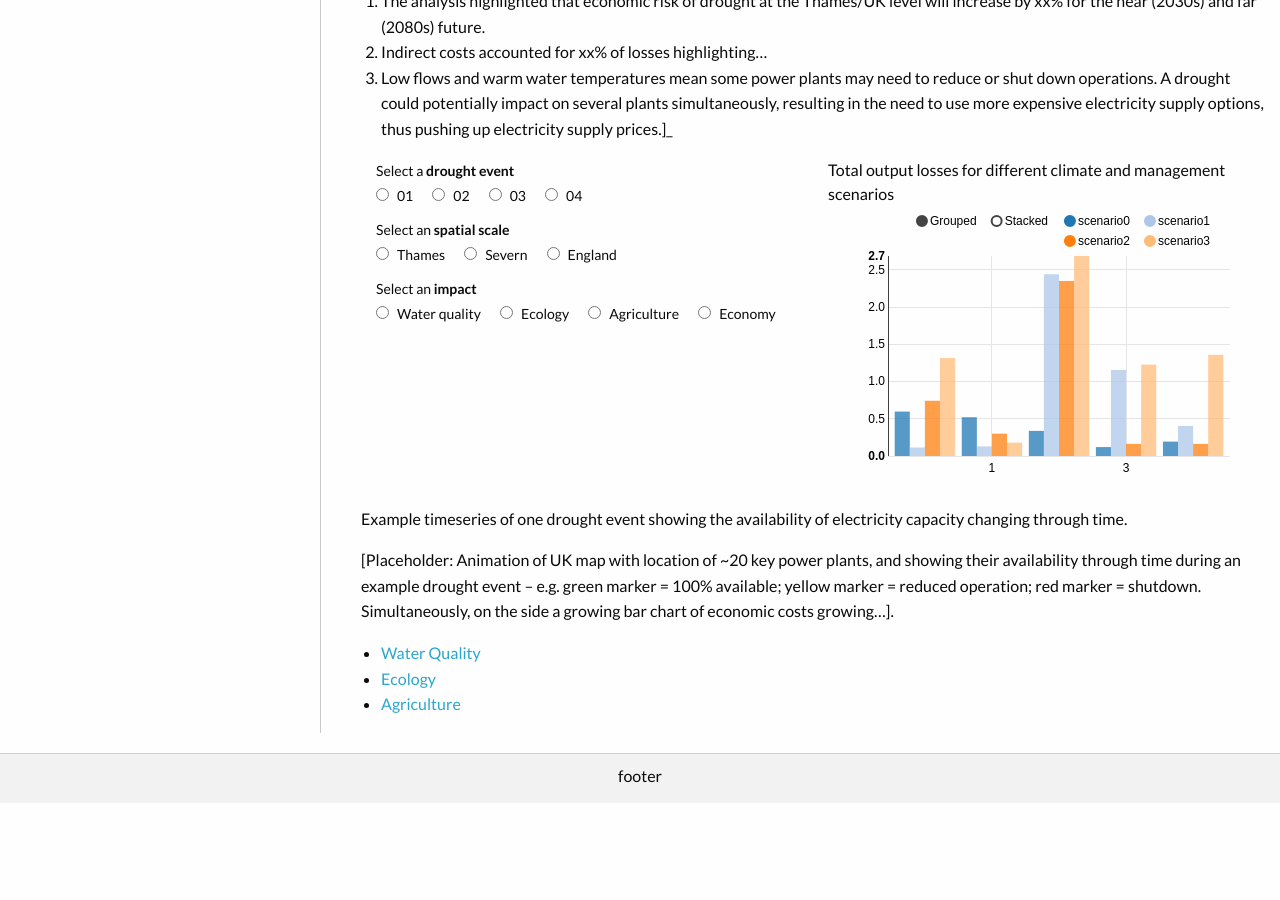
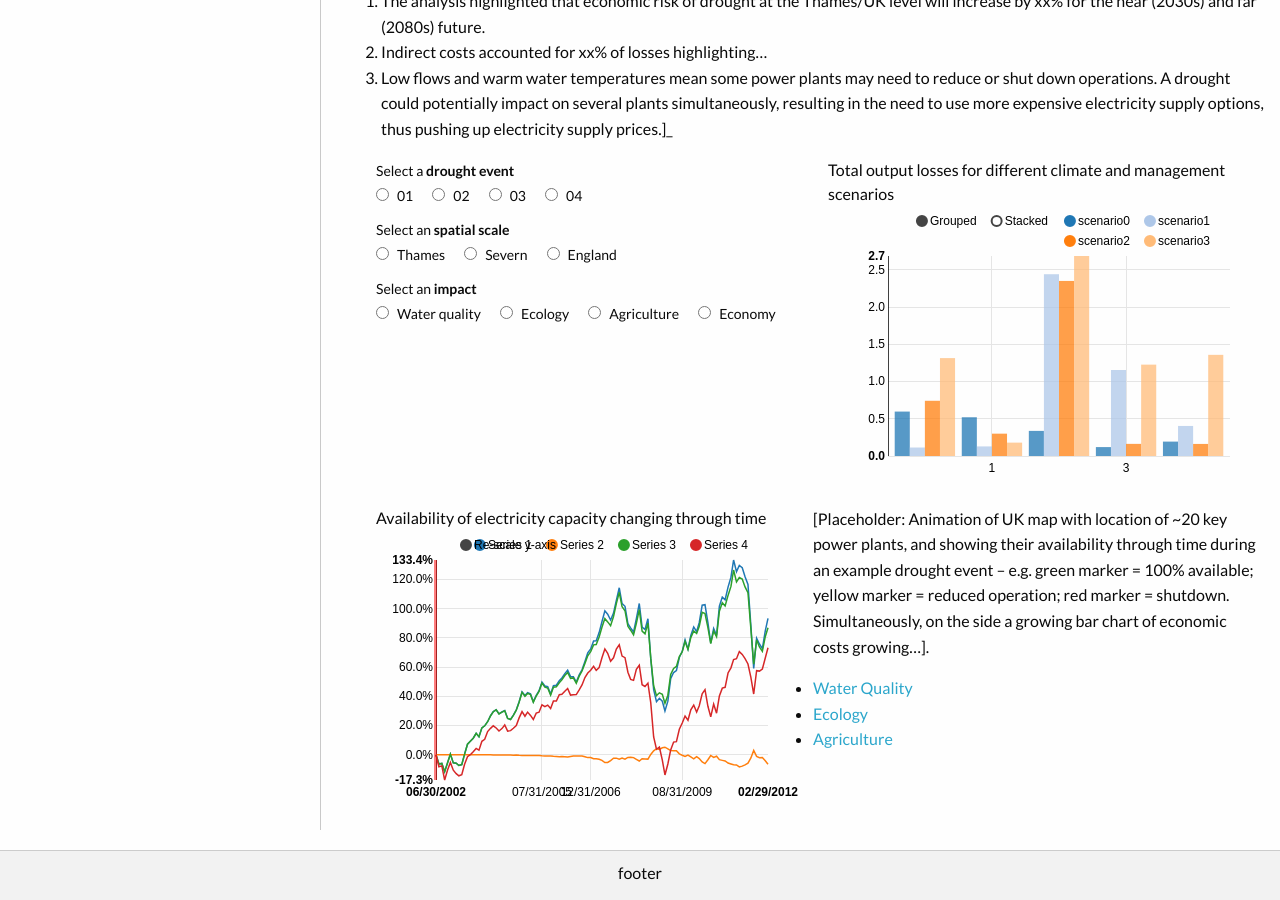
Before and after one commit to VictoriaJJ/mariusdroughtproject.org, a Jekyll site: the page built from _pages/dashboard/management/drought_impacts/economy.md, in a window 1280 px wide and 900 px high, scrolled down 665 px. Built offline with Jekyll 4.4.1, drawn with Linux system fonts in a browser that asks for light colours; before the commit the page ends 1468 px from its top, so only the background shows below that.

Commit message:
Added line graph for additional result suggested.

```diff
--- a/_pages/dashboard/management/drought_impacts/economy.md
+++ b/_pages/dashboard/management/drought_impacts/economy.md
@@ -115,7 +115,16 @@ function exampleData(var_name) {
 initGraph('sgnb_chart1', 'scenario');
 </script>
 
-Example timeseries of one drought event showing the availability of electricity capacity changing through time.
+<div class="large-6 medium-6 columns">
+
+<div id='mlc_chart1' style='width:100%'>
+		Availability of electricity capacity changing through time
+		<svg style='height:300px'></svg>
+	</div>
+
+</div>
+
+<script src='{{ site.baseurl }}/assets/js/multi_line_chart.js' type='text/javascript'> </script>
 
 [Placeholder: Animation of UK map with location of ~20 key power plants, and showing their availability through time during an example drought event – e.g. green marker = 100% available; yellow marker = reduced operation; red marker = shutdown. Simultaneously, on the side a growing bar chart of economic costs growing…].
 
```
